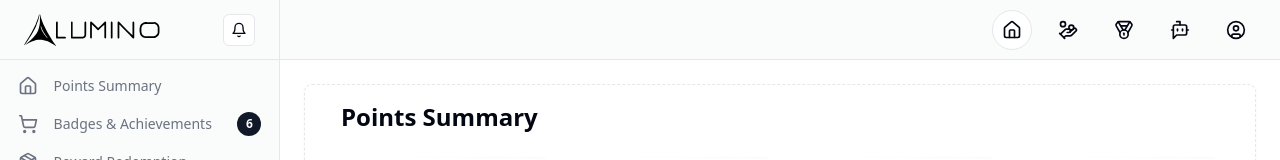
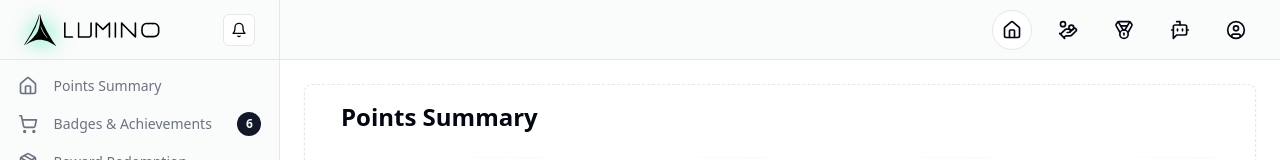
Before and after one commit to gravyhtx/lumino-app, a Next.js app: page /rewards in a window 1280 px wide. Shown: the top 160 px of the page. Built offline with nearby package versions, Linux system fonts and the light colour scheme.

Commit message:
styles 01

```diff
--- a/src/app/layout.tsx
+++ b/src/app/layout.tsx
@@ -12,10 +12,8 @@ export const metadata = {
 
 export default function RootLayout({
   children,
-  sideNav,
 }: {
   children: React.ReactNode;
-  sideNav: boolean;
 }) {
 
   const useClasses = false;
--- a/src/components/elements/logo.tsx
+++ b/src/components/elements/logo.tsx
@@ -16,8 +16,8 @@ const paths = {
   ] as [string, React.SVGProps<SVGPathElement>][]
 }
 
-export const LuminoLogoTriangle = GenerateIcon("LuminoLogoTriangle", paths.triangle, '0 0 60 60', 30, 30, "h-8 w-8 fill-black dark:invert", "#19e8aa");
-export const LuminoLogoText = GenerateIcon("LuminoLogoText", paths.text, '0 0 140 23', 103.5, 17, "h-6 fill-black dark:invert");
+export const LuminoLogoTriangle = GenerateIcon("LuminoLogoTriangle", paths.triangle, '0 0 60 60', 30, 30, "h-8 w-8 glass-logo dark:invert");
+export const LuminoLogoText = GenerateIcon("LuminoLogoText", paths.text, '0 0 140 23', 103.5, 17, "h-4 pl-[8px] fill-black dark:invert");
 
 export const LuminoLogo = forwardRef<HTMLDivElement, React.HTMLAttributes<HTMLDivElement>>(
   (props, ref) => {
--- a/src/styles/glassomorphic.css
+++ b/src/styles/glassomorphic.css
@@ -94,3 +94,22 @@
   backdrop-filter: blur(8px);
   border: 6px solid var(--glass-border);
 }
+
+.glass-logo {
+  animation: logo-glow 1s ease-in-out forwards;
+}
+
+@keyframes logo-glow {
+  0% {
+    fill: black; /* Start with glowing green */
+    filter: drop-shadow(0 0 10px #19e8aa); /* Add glow effect */
+  }
+  50% {
+    fill: black; /* Transition to black */
+    filter: drop-shadow(0 0 5px #19e8aa); /* Fade the glow */
+  }
+  100% {
+    fill: black; /* Stay black */
+    filter: none; /* Remove the glow completely */
+  }
+}
```
